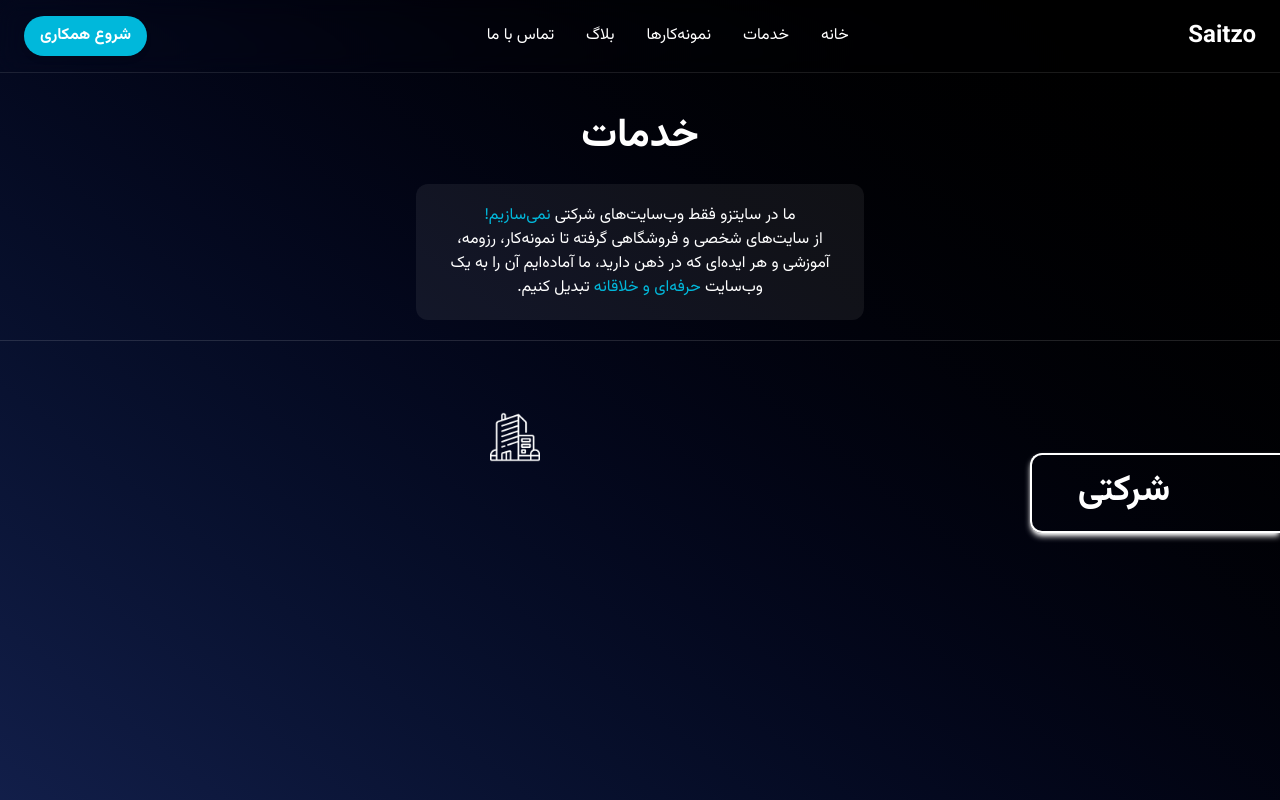
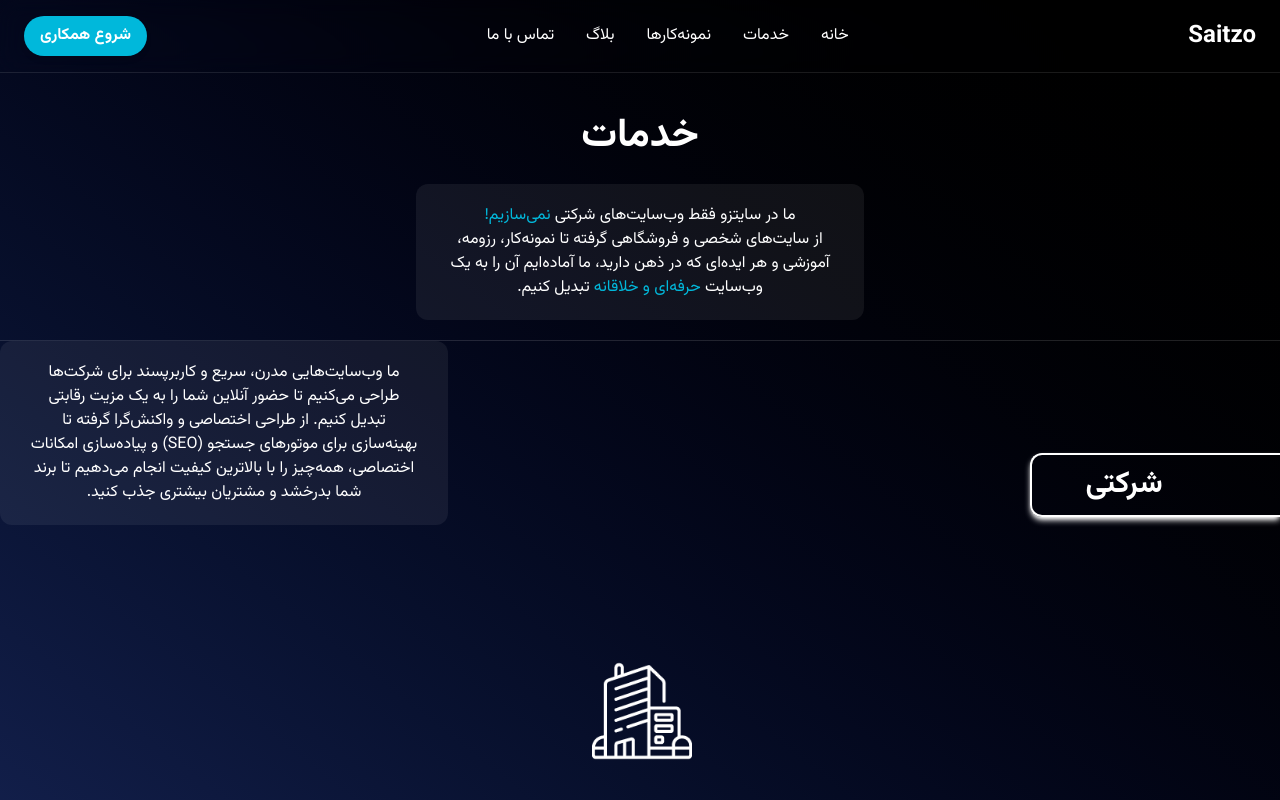
Before and after one commit to AmirabbasYousefzadeh/saitzo, a Next.js app: page /services in a window 1280 px wide. Shown: the top 800 px of the page. Built offline with nearby package versions, Linux system fonts and the light colour scheme.

Commit message:
Service main updated

```diff
--- a/components/servicesmain.jsx
+++ b/components/servicesmain.jsx
@@ -19,11 +19,16 @@ function servicesmain() {
           </div>
         </div>
         <div className="flex">
-          <div className="border-white border-2 border-r-0 rounded-l-xl shadow-md     shadow-white w-[250px] h-20 pr-16 text-center mt-28">
-            <h2 className="text-3xl md:text-4xl font-bold mt-4">شرکتی</h2>
+          <div className="border-white border-2 border-r-0 rounded-l-xl shadow-md     shadow-white w-[250px] h-16 pr-16 text-center mt-28">
+            <h2 className="text-3xl md:text-3xl font-bold mt-3">شرکتی</h2>
           </div>
-          <div className="my-auto mx-auto">
-            <Image src={"/company.png"} alt="company.png" width={50} height={50}/>
+          <div className="my-auto mx-auto mt-80 ml-36">
+            <Image src={"/company.png"} alt="company.png" width={100} height={100} />
+          </div>
+          <div>
+            <p className="max-w-md mx-auto text-center bg-[#FFFFFF10] py-[20px] px-[30px] rounded-xl">
+              ما وب‌سایت‌هایی مدرن، سریع و کاربرپسند برای شرکت‌ها طراحی می‌کنیم تا حضور آنلاین شما را به یک مزیت رقابتی تبدیل کنیم. از طراحی اختصاصی و واکنش‌گرا گرفته تا بهینه‌سازی برای موتورهای جستجو (SEO) و پیاده‌سازی امکانات اختصاصی، همه‌چیز را با بالاترین کیفیت انجام می‌دهیم تا برند شما بدرخشد و مشتریان بیشتری جذب کنید.
+            </p>
           </div>
         </div>
       </section>
```
